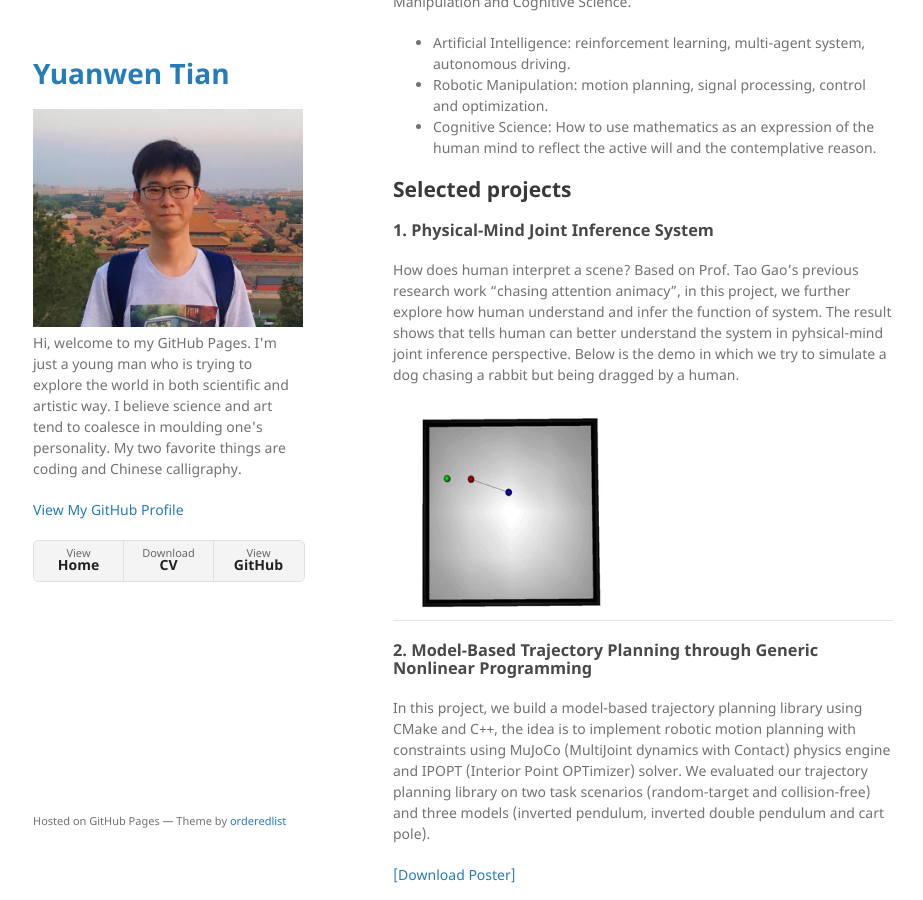
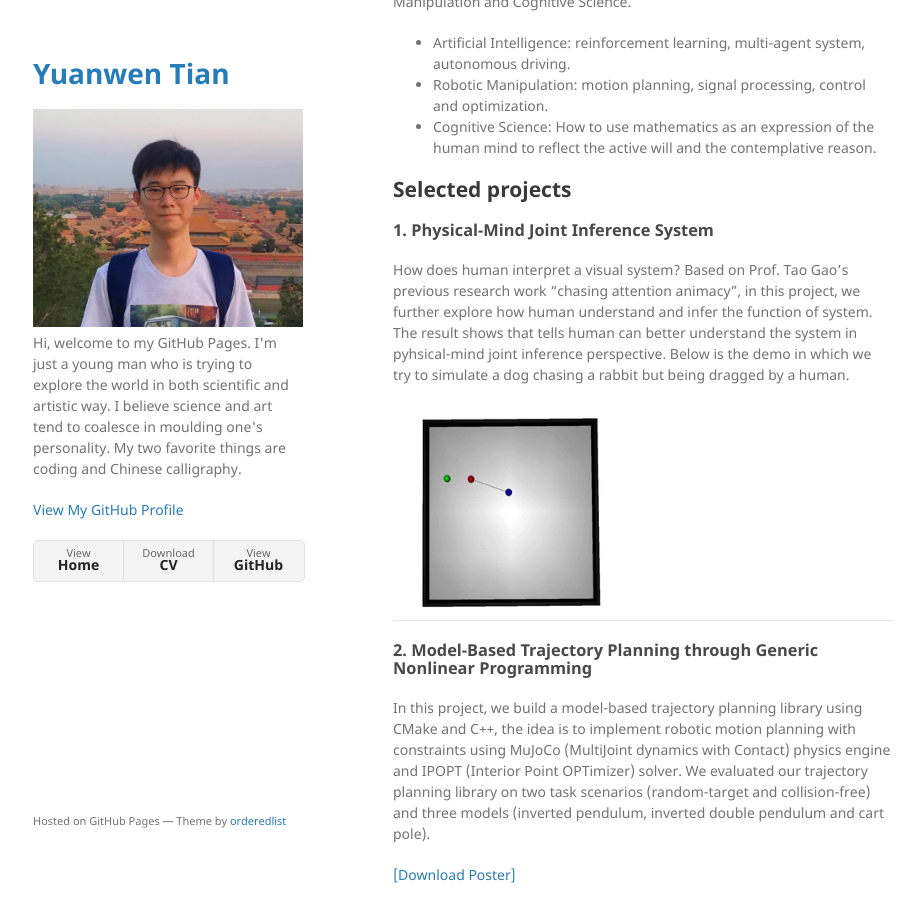
Before and after one commit to yuanwentian/yuanwentian.github.io, a Jekyll site: the page built from index.md, in a window 1280 px wide and 900 px high, scrolled down 486 px. Shown: the whole window, without its empty margins (177-1100 px from the left). Built offline with Jekyll 4.4.1, drawn with Linux system fonts in a browser that asks for light colours; our own code applies the rules of GitHub Pages for plain Markdown files.

Commit message:
edit selected projects

```diff
--- a/index.md
+++ b/index.md
@@ -24,7 +24,7 @@ The beauty of human mind never cease to amaze me. Unlike artificial intelligence
 ## Selected projects
 
 ### 1. Physical-Mind Joint Inference System
-How does human interpret a scene? Based on Prof. Tao Gao's previous research work "chasing attention animacy", in this project, we further explore how human understand and infer the function of system. The result shows that tells human can better understand the system in pyhsical-mind joint inference perspective. Below is the demo in which we try to simulate a dog chasing a rabbit but being dragged by a human.
+How does human interpret a visual system? Based on Prof. Tao Gao's previous research work "chasing attention animacy", in this project, we further explore how human understand and infer the function of system. The result shows that tells human can better understand the system in pyhsical-mind joint inference perspective. Below is the demo in which we try to simulate a dog chasing a rabbit but being dragged by a human.
 
 |<img src="https://github.com/yuanwentian/yuanwentian.github.io/blob/master/assets/img/wolf_sheep.gif?raw=true" alt="wolf_sheep" width="200"/>|
 
```
